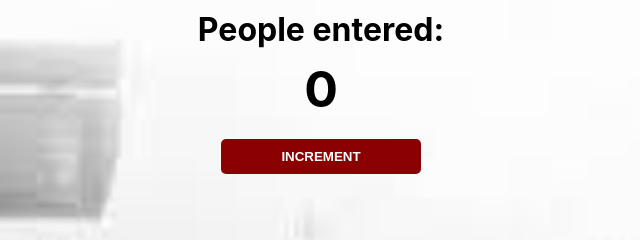
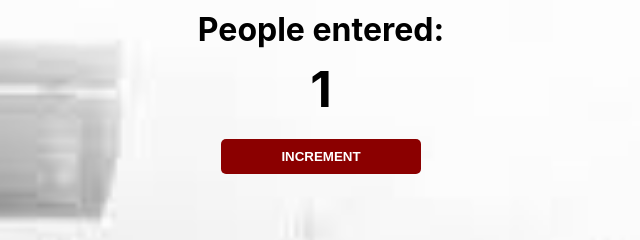
Before and after one commit to shailijha/JavaScriptPractice, a plain HTML site: page PassengerCounterApp/index.html in a window 1280 px wide. Both pictures are taken after a click on the button "INCREMENT". Shown: the top 240 px of the page, 319-959 px from the left. Drawn offline with Linux system fonts and the light colour scheme.

Commit message:
Created and called increment function

```diff
--- a/PassengerCounterApp/index.html
+++ b/PassengerCounterApp/index.html
@@ -5,7 +5,7 @@
     <body>
         <h1>People entered:</h1>
         <h2 id="count-el">0</h2>
-        <button id="increment-btn">INCREMENT</button>
+        <button id="increment-btn" onclick="increment()">INCREMENT</button>
         <script src="index.js"></script>
     </body>
 </html>
--- a/PassengerCounterApp/index.js
+++ b/PassengerCounterApp/index.js
@@ -1,12 +1,8 @@
-let myAge = 29;
-let humanDogRatio = 7;
-let myDogAge = myAge * humanDogRatio;
-console.log(myDogAge);
+let count = 0;
+let countElement = document.getElementById("count-el");
+console.log(countElement);
 
-let bonusPoints = 50;
-bonusPoints = bonusPoints + 50;
-console.log(bonusPoints);
-bonusPoints = bonusPoints - 75;
-console.log(bonusPoints);
-bonusPoints = bonusPoints + 45;
-console.log(bonusPoints);
+function increment() {
+    count += 1;
+    countElement.innerText = count;
+}
```
